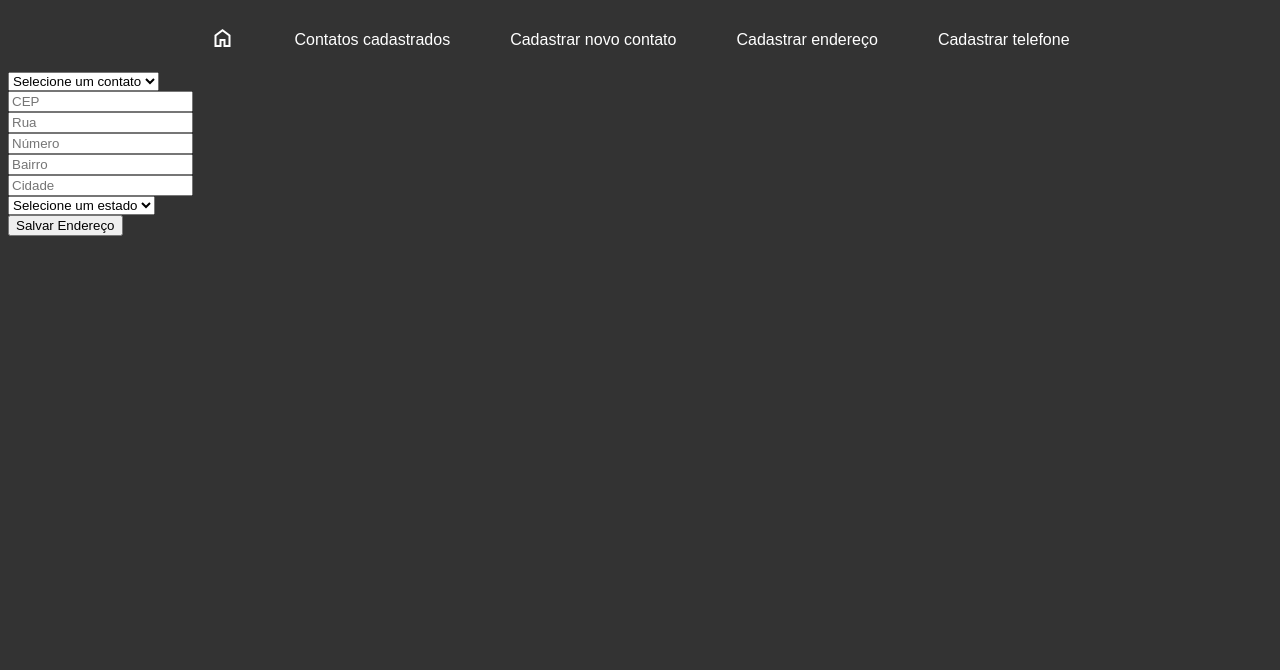
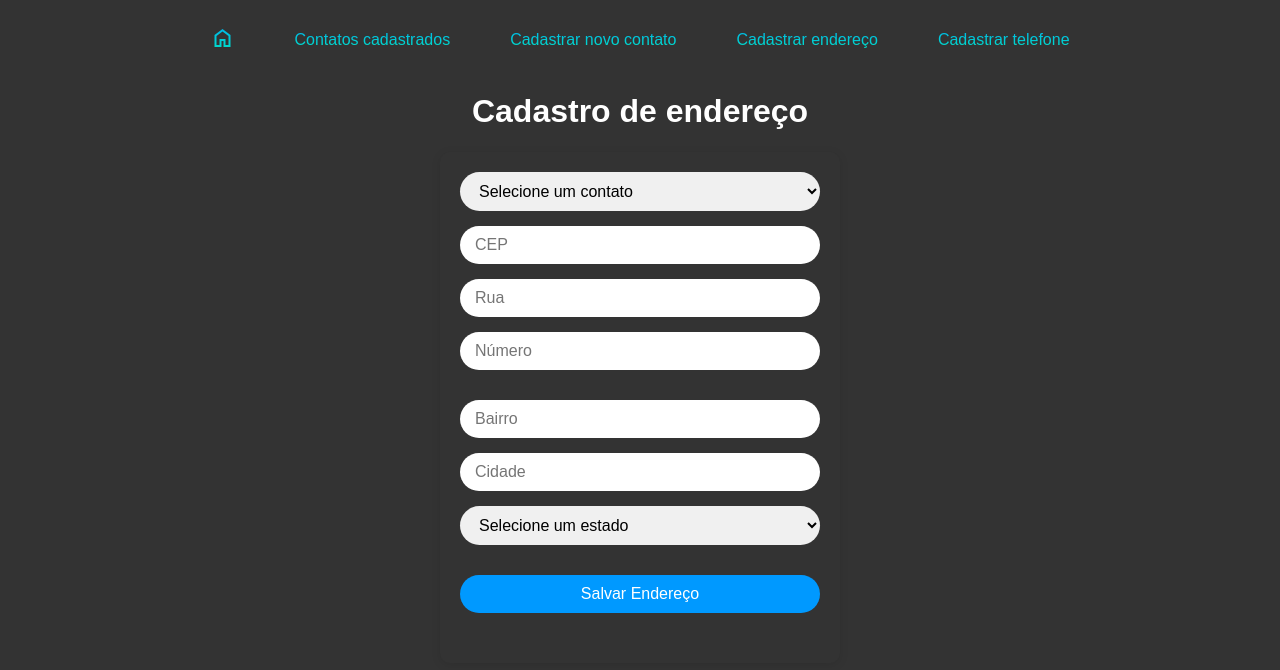
Before and after one commit to Vitor-HenriqueP/Teste-BackEnd, a PHP site: page /views/form-endereco.php in a window 1280 px wide. Shown: the top 670 px of the page. Run offline with PHP 8.4, Linux system fonts and the light colour scheme; data that the repository does not hold is empty.

Commit message:
Projeto estilizado
Todas as telas foram estilizadas.

```diff
--- a/assets/css/style.css
+++ b/assets/css/style.css
@@ -6,6 +6,7 @@
     --color-blue2: #1b269c;
     --color-green: #00ffae;
 }
+
 .navbar {
     background-color: var(--color-dark);
     overflow: hidden;
--- /dev/null
+++ b/assets/css/styleAll.css
@@ -0,0 +1,244 @@
+:root{
+    --color-white: #fff;
+    --color-black: #000;
+    --color-dark: #333;
+    --color-blue: #0099ff;
+    --color-blue2: #016db6;
+    --color-green: #00ffae;
+    --color-red: #ff0000;
+}
+body{
+    background-color: var(--color-dark);
+    font-family: Arial, sans-serif;
+    color: var(--color-black);
+}
+.navbar {
+    background-color: var(--color-dark);
+    overflow: hidden;
+    display: flex;
+    justify-content: center;
+    align-items: center;
+    padding: 3px;
+}
+
+.navbar a {
+    float: left;
+    display: block;
+    text-align: center;
+    padding: 15px 30px;
+    text-decoration: none;
+    border-radius: 1px;
+    background-image: linear-gradient(to bottom,var(--color-blue), var(--color-green));
+    color: black;
+    background-clip: text;
+    -webkit-background-clip: text;
+    -webkit-text-fill-color: transparent;
+    transition: transform 0.3s ease, font-size 0.3s ease;
+}
+
+.navbar a:hover {
+    background-image: linear-gradient(to left,var(--color-blue), var(--color-green));
+    color: var(--color-black);
+    background-clip: text;
+    -webkit-background-clip: text;
+    -webkit-text-fill-color: transparent;
+    transform: scale(1.1);
+}
+.material-symbols-outlined {
+  font-variation-settings:
+  'FILL' 0,
+  'wght' 400,
+  'GRAD' 0,
+  'opsz' 24
+}
+.container-logo{
+    display: flex;
+    justify-content: center;
+    align-items: center;
+    background-image: linear-gradient(to bottom,var(--color-blue), var(--color-green));
+    color: black;
+    background-clip: text;
+    -webkit-background-clip: text;
+    -webkit-text-fill-color: transparent;
+}
+.container{
+    display: flex;
+    justify-content: center;
+    align-items: center;
+}
+.container h1{
+    color: var(--color-white);
+}
+.data-container {
+    background-color: var(--color-dark);
+    padding: 20px;
+    border-radius: 10px;
+    box-shadow: 0 2px 10px rgba(0, 0, 0, 0.1);
+    width: 100%;
+    max-width: 400px;
+    box-sizing: border-box;
+}
+.data-container h2{
+    color: var(--color-white);
+}
+.data-container p {
+    margin: 15px 0;
+    font-size: 16px;
+    color: var(--color-white);
+}
+.data-container p strong {
+    color: var(--color-blue);
+}
+.data-container button {
+    background-color: var(--color-blue);
+    transition: background-color 0.3s ease;
+}
+.data-container button:hover {
+    background-color: var(--color-blue2);
+}
+.data-container ul li, ol li {
+    font-size: 16px;
+    color: var(--color-white);
+    text-decoration: none;
+
+}
+.data-container ul{
+    list-style-type: none;
+    padding-left: 0;
+    margin-left: 0;
+}
+.form-container {
+    background-color: var(--color-dark);
+    padding: 20px;
+    border-radius: 10px;
+    box-shadow: 0 2px 10px rgba(0, 0, 0, 0.1);
+    width: 100%;
+    max-width: 400px;
+    box-sizing: border-box;
+}
+.form-container label {
+    display: flex;
+    margin-bottom: 10px;
+    font-size: 16px;
+    color: var(--color-white);
+    align-items: center;
+    justify-content: center;
+}
+.form-container input,
+.form-container button {
+    width: 100%;
+    padding: 10px 15px;
+    margin-bottom: 15px;
+    border: none;
+    border-radius: 25px;
+    font-size: 16px;
+    box-sizing: border-box;
+}
+.form-container input {
+    background-color: var(--color-white);
+}
+.form-container input:focus {
+    outline: none;
+    background-color: var(--color-white);
+}
+.form-container button {
+    background-color: var(--color-blue);
+    color: white;
+    cursor: pointer;
+    transition: background-color 0.3s ease;
+}
+.form-container button:hover {
+    background-color: var(--color-blue2);
+}
+.form-container input[type="submit"] {
+    background-color: var(--color-blue);
+    color: white;
+    cursor: pointer;
+    transition: background-color 0.3s ease;
+}
+.form-container input[type="submit"]:hover {
+    background-color: var(--color-blue2);
+}
+.form-group {
+    margin-bottom: 15px;
+}
+.form-control {
+    width: 100%;
+    padding: 10px 15px;
+    margin-bottom: 15px;
+    border: none;
+    border-radius: 25px;
+    font-size: 16px;
+    box-sizing: border-box;
+    background-color: #f0f0f0;
+}
+.form-control:hover {
+    width: 100%;
+    padding: 10px 15px;
+    margin-bottom: 15px;
+    border: none;
+    border-radius: 25px;
+    font-size: 16px;
+    box-sizing: border-box;
+    background-color: #f0f0f0;
+}
+.form-control:focus {
+    outline: none;
+    background-color: #e0e0e0;
+    border-radius: 25px;
+}
+table {
+    width: 100%;
+    max-width: 1000px;
+    border-collapse: collapse;
+    margin: 20px 0;
+    box-shadow: 0 2px 10px rgba(0, 0, 0, 0.1);
+    border-radius: 10px;
+    overflow: hidden;
+    background-color: #fff;
+}
+th, td {
+    padding: 12px 15px;
+    text-align: left;
+}
+th {
+    background-color: var(--color-blue);
+    color: white;
+    font-weight: bold;
+    text-align: center;
+}
+td{
+    text-align: center;
+}
+tr:nth-child(even) {
+    background-color: #f9f9f9;
+}
+tr:hover {
+    background-color: #f1f1f1;
+}
+td a {
+    color: var(--color-blue);
+    text-decoration: none;
+    padding: 5px 10px;
+    border-radius: 5px;
+    transition: background-color 0.3s ease, color 0.3s ease;
+}
+td a:hover {
+    color: var(--color-blue2);
+}
+button {
+    background-color: var(--color-red);
+    color: white;
+    border: none;
+    border-radius: 5px;
+    padding: 5px 10px;
+    cursor: pointer;
+    transition: background-color 0.3s ease;
+}
+button:hover {
+    background-color: darkred;
+
+}
+form {
+    display: inline;
+}
--- a/views/form-endereco.php
+++ b/views/form-endereco.php
@@ -31,10 +31,12 @@ if ($_SERVER["REQUEST_METHOD"] == "POST") {
 <head>
     <meta charset="UTF-8">
     <meta name="viewport" content="width=device-width, initial-scale=1.0">
-    <title>Document</title>
-    <link rel="stylesheet" href="../assets/css/style.css">
+    <title>Agenda | Cadastro de endereco</title>
+    <link rel="icon" href="../assets/images/contacts.png" type="image/png">
+    <link rel="stylesheet" href="../assets/css/styleAll.css">
     <link rel="stylesheet" href="https://fonts.googleapis.com/css2?family=Material+Symbols+Outlined:opsz,wght,FILL,GRAD@24,400,0,0" />
 </head>
+
 <body>
     <div class="navbar">
         <a href="home.php"><span class="material-symbols-outlined">home</span></a>
@@ -44,8 +46,11 @@ if ($_SERVER["REQUEST_METHOD"] == "POST") {
         <a href="form-telefone.php">Cadastrar telefone</a>
     </div>
     <div class="container">
+        <h1>Cadastro de endereço</h1>
+    </div>
+    <div class="container">
+        <div class="form-container">
             <form action="../models/cadastrar_endereco.php" method="POST">
-
                 <div class="row form-group">
                     <div class="col-sm-6">
                         <select class="form-control" name="contato_id" id="contato_id" required onchange="carregarEndereco()">
@@ -54,7 +59,6 @@ if ($_SERVER["REQUEST_METHOD"] == "POST") {
                                 <option value="<?php echo $contato['id']; ?>"><?php echo $contato['nome_completo']; ?></option>
                             <?php endforeach; ?>
                         </select>
-                </div>
                     </div>
 
                     <div class="row form-group">
@@ -116,6 +120,7 @@ if ($_SERVER["REQUEST_METHOD"] == "POST") {
                     </div>
             </form>
         </div>
+    </div>
 </body>
 
 <script>
```
Also changed, not shown: views/contatos.php (+18 -11 lines), views/exibir_contato.php (+16 -9 lines), views/form-telefone.php (+14 -5 lines), views/form.php (+15 -8 lines), views/home.php (+10 -5 lines), views/success.php (+11 -2 lines), assets/images/contacts.png (added). Lines whose indentation alone changed are shown as unchanged.
